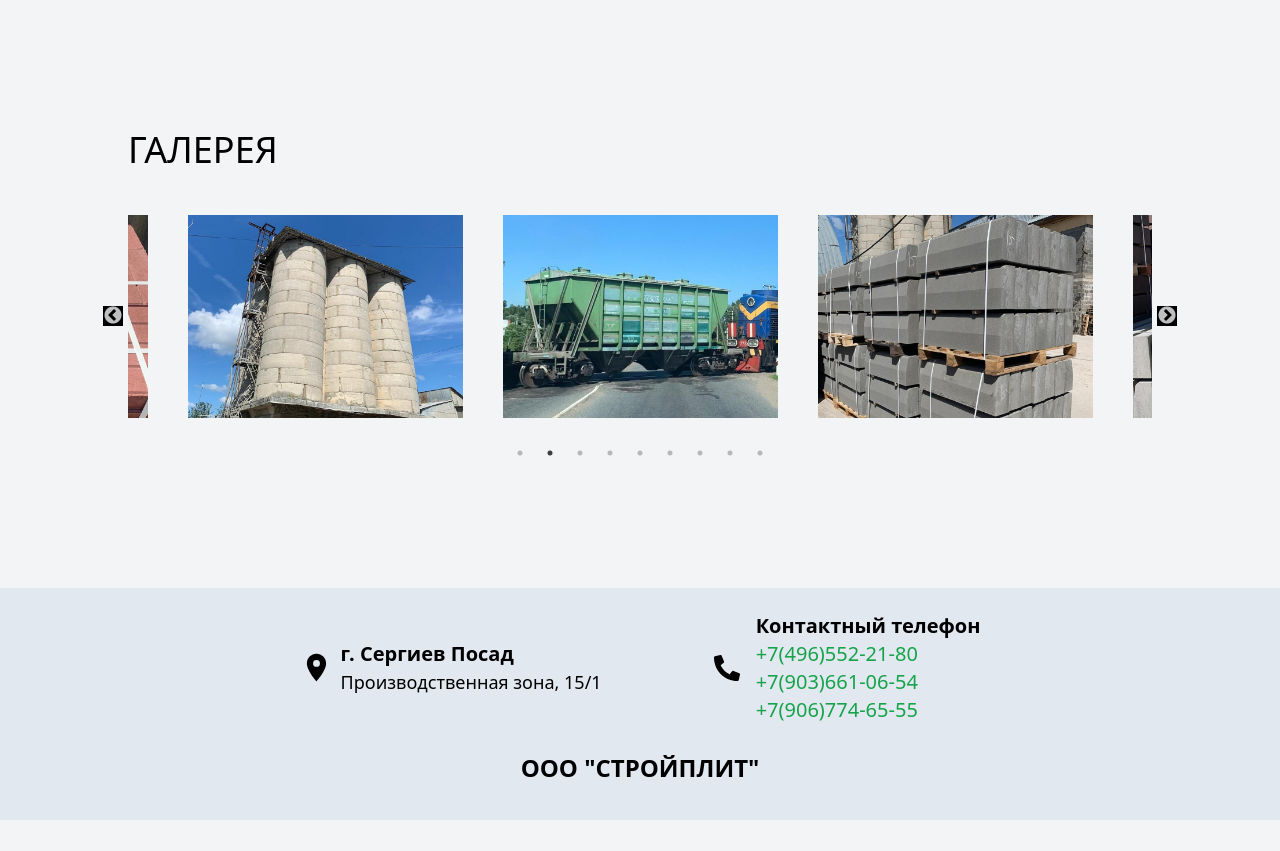
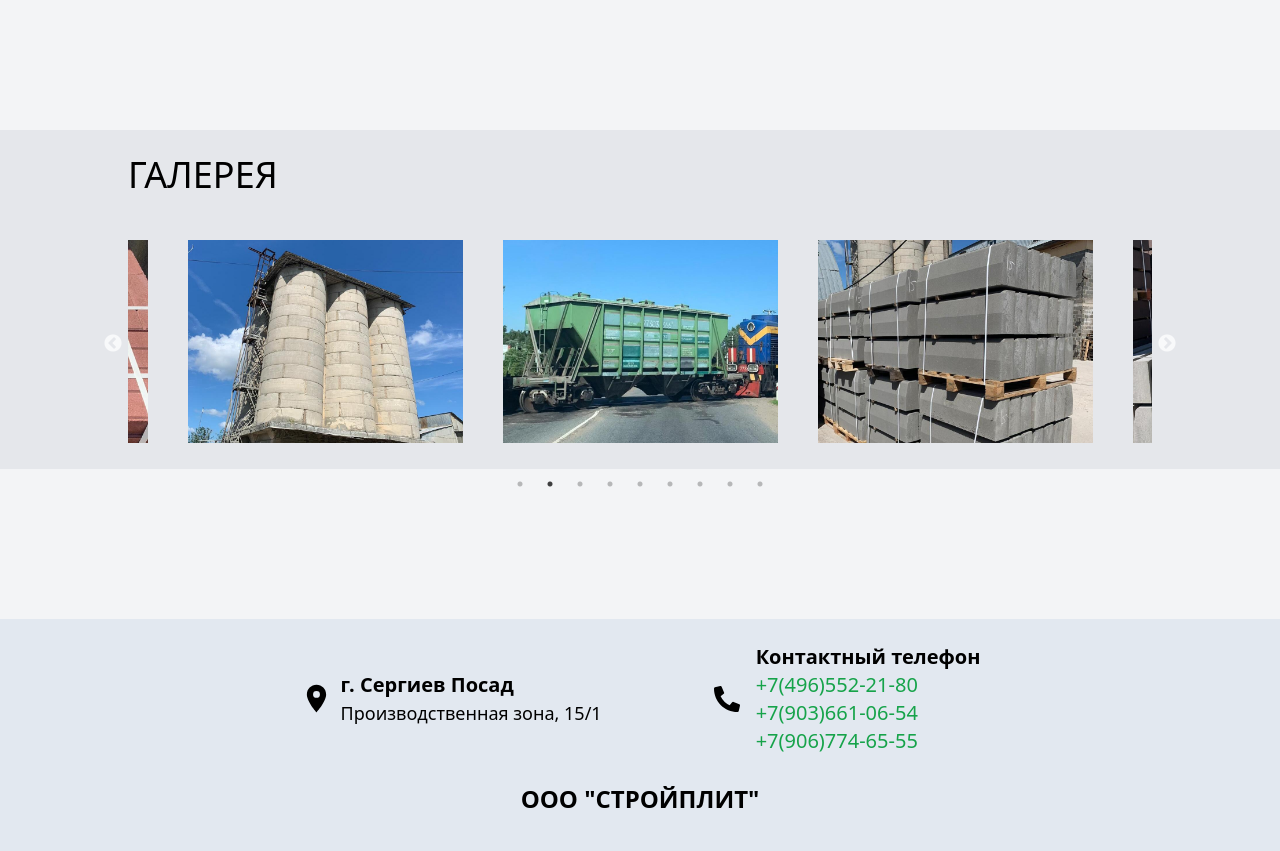
Before and after one commit to GrishaMarkaryan/stroyplit, a Next.js app: page / in a window 1280 px wide. Shown: the part 2000-2851 px from the top of the page. Before the commit the page ends 2820 px from the top, so only its background shows below. Built offline with nearby package versions, Linux system fonts and the light colour scheme.

Commit message:
added changes to main page

```diff
--- a/app/(navbar-links)/about-us/page.tsx
+++ b/app/(navbar-links)/about-us/page.tsx
@@ -3,9 +3,12 @@ import SliderImages from "@/app/_components/slider"
 
 export default function AboutUs() {
     return (
-        <div className="px-[10%] w-full my-[70px]">
-            <SliderImages />
-            <div className="">
+        <div className="w-full my-[70px]">
+            <div className="bg-gray-300 px-[10%] ">
+                <SliderImages />
+
+            </div>
+            <div className="px-[10%] ">
                 <div className="py-10 text-4xl"> О компании </div>
                 <div className="flex flex-col pb-10 text-xl gap-4">
                     <div>
--- a/app/_components/main.tsx
+++ b/app/_components/main.tsx
@@ -40,8 +40,8 @@ export default function Main() {
                 </div>
             </div>
 
-            <div className="mb-[150px] px-[10%] w-full mt-[70px]">
-                <div className="text-4xl font-medium pb-[25px]"> ГАЛЕРЕЯ </div>
+            <div className="mb-[150px] px-[10%] w-full mt-[70px] bg-gray-200">
+                <div className="text-4xl font-medium py-[25px]"> ГАЛЕРЕЯ </div>
                 <SliderImages />
             </div>
 
--- a/app/_components/slider.tsx
+++ b/app/_components/slider.tsx
@@ -1,4 +1,10 @@
-import Image from "next/image"
+'use client'
+import Image, { StaticImageData } from "next/image"
+import Slider from "react-slick";
+import Modal from 'react-modal';
+import { useState, useEffect } from "react";
+
+
 import bochkeq from '@/app/_images/_photoSlider/bochkeq.jpg'
 import poezd from '@/app/_images/_photoSlider/поезд.jpg'
 import photo1 from '@/app/_images/_photoSlider/1.jpg'
@@ -11,10 +17,26 @@ import photo7 from '@/app/_images/_photoSlider/7.jpg'
 
 import "slick-carousel/slick/slick.css";
 import "slick-carousel/slick/slick-theme.css";
-import Slider from "react-slick";
 
 export default function SliderImages() {
+    /*
+        const [modalIsOpen, setModalIsOpen] = useState(false);
+        const [selectedImage, setSelectedImage] = useState(null);
 
+        const element = document.getElementById('__next');
+        if (element) {
+            Modal.setAppElement(element);
+        }
+
+        const openModal = (imageSrc) => {
+            setSelectedImage(imageSrc);
+            setModalIsOpen(true);
+        };
+
+        const closeModal = () => {
+            setModalIsOpen(false);
+        };
+    */
     const settings = {
         dots: true,
         infinite: true,
@@ -25,45 +47,57 @@ export default function SliderImages() {
         slidesToScroll: 1,
         centerMode: true,
         centerPadding: '40px',
-        nextArrow: <SampleNextArrow />,
-        prevArrow: <SamplePrevArrow />,
+
     };
-
-    function SampleNextArrow(props: any) {
-        const { className, style, onClick } = props;
-        return (
-            <div
-                className={className}
-                style={{ ...style, display: 'block', background: "black" }}
-                onClick={onClick}
-            />
-        );
-    }
-
-    function SamplePrevArrow(props: any) {
-        const { className, style, onClick } = props;
-        return (
-            <div
-                className={className}
-                style={{ ...style, display: 'block', background: "black" }}
-                onClick={onClick}
-            />
-        );
-    }
 
     return (
         <div>
-            <Slider {...settings}>
+            <Slider {...settings} >
+                <div onClick={() => openModal(bochkeq)}>
                     <Image src={bochkeq} alt="bochkeq" height={800} className="p-5" />
+                </div>
+                <div onClick={() => openModal(poezd)}>
                     <Image src={poezd} alt="poezd" height={800} className="p-5" />
+                </div>
+                <div onClick={() => openModal(photo1)}>
                     <Image src={photo1} alt="photo1" height={800} className="p-5" />
+                </div>
+                <div onClick={() => openModal(photo2)}>
                     <Image src={photo2} alt="photo2" height={800} className="p-5" />
+                </div>
+                <div onClick={() => openModal(photo3)}>
                     <Image src={photo3} alt="photo3" height={800} className="p-5" />
+                </div>
+                <div onClick={() => openModal(photo4)}>
                     <Image src={photo4} alt="photo4" height={800} className="p-5" />
+                </div>
+                <div onClick={() => openModal(photo5)}>
                     <Image src={photo5} alt="photo5" height={800} className="p-5" />
+                </div>
+                <div onClick={() => openModal(photo6)}>
                     <Image src={photo6} alt="photo6" height={800} className="p-5" />
+                </div>
+                <div onClick={() => openModal(photo7)}>
                     <Image src={photo7} alt="photo7" height={800} className="p-5" />
+                </div>
             </Slider>
+
+            {/* Modal for the clicked image
+
+            <Modal
+                isOpen={modalIsOpen}
+                onRequestClose={closeModal}
+                contentLabel="Image Modal"
+                className="Modal"
+                overlayClassName="Overlay"
+            >
+                {selectedImage && (
+                    <Image src={selectedImage} alt="Selected" layout="fill" />
+                )}
+            </Modal>
+            */}
         </div>
+
     )
+
 }
--- a/package.json
+++ b/package.json
@@ -13,6 +13,7 @@
     "react": "^18",
     "react-dom": "^18",
     "react-icons": "^5.2.1",
+    "react-modal": "^3.16.1",
     "react-slick": "^0.30.2",
     "slick-carousel": "^1.8.1"
   },
@@ -20,6 +21,7 @@
     "@types/node": "^20",
     "@types/react": "^18",
     "@types/react-dom": "^18",
+    "@types/react-modal": "^3.16.3",
     "@types/react-slick": "^0.23.13",
     "eslint": "^8",
     "eslint-config-next": "14.2.3",
```
Also changed, not shown: app/_images/_bloki/bloki.png, 1 other file (tests, documents, lock files or other folders). Lines whose indentation alone changed are shown as unchanged.
